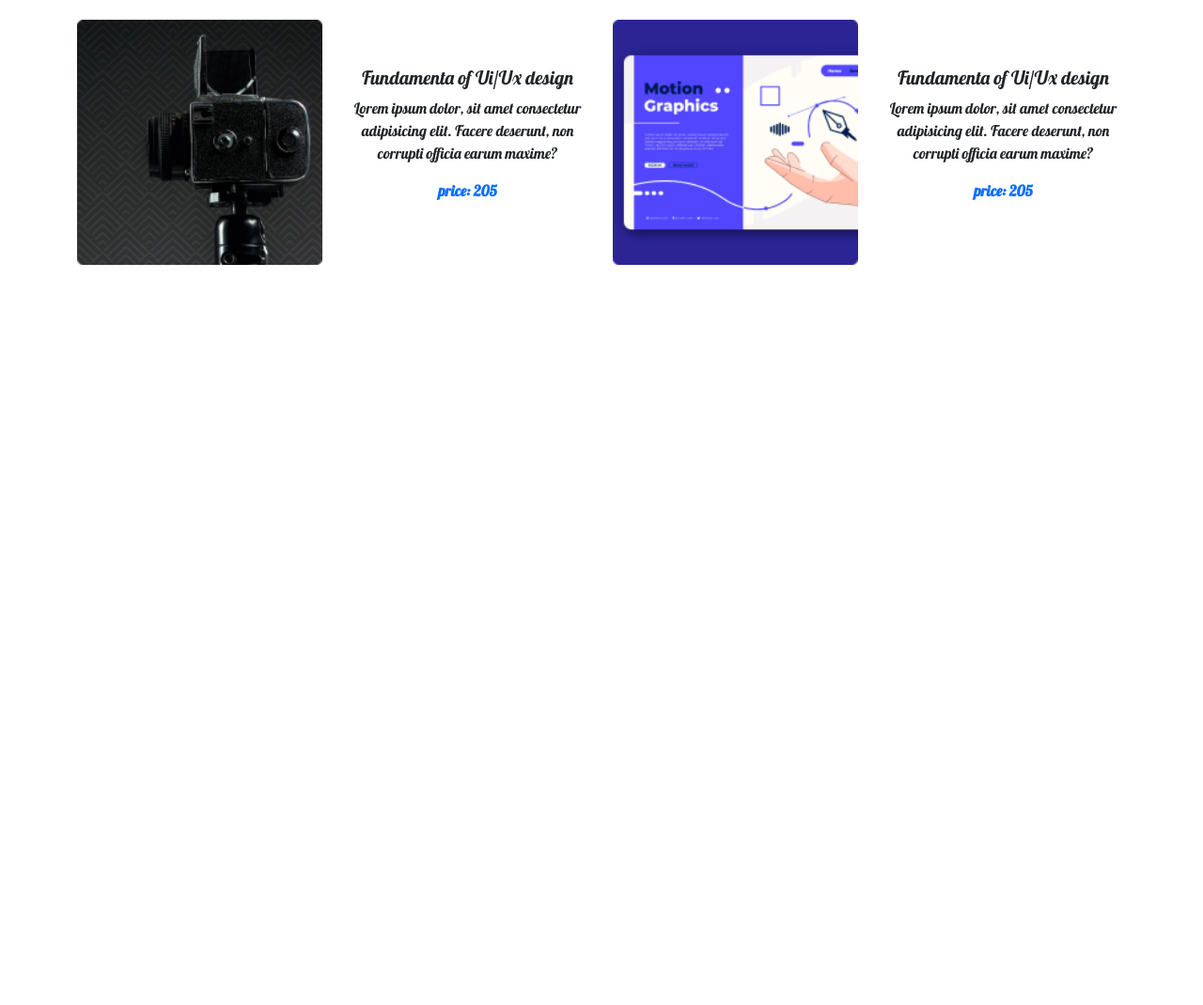
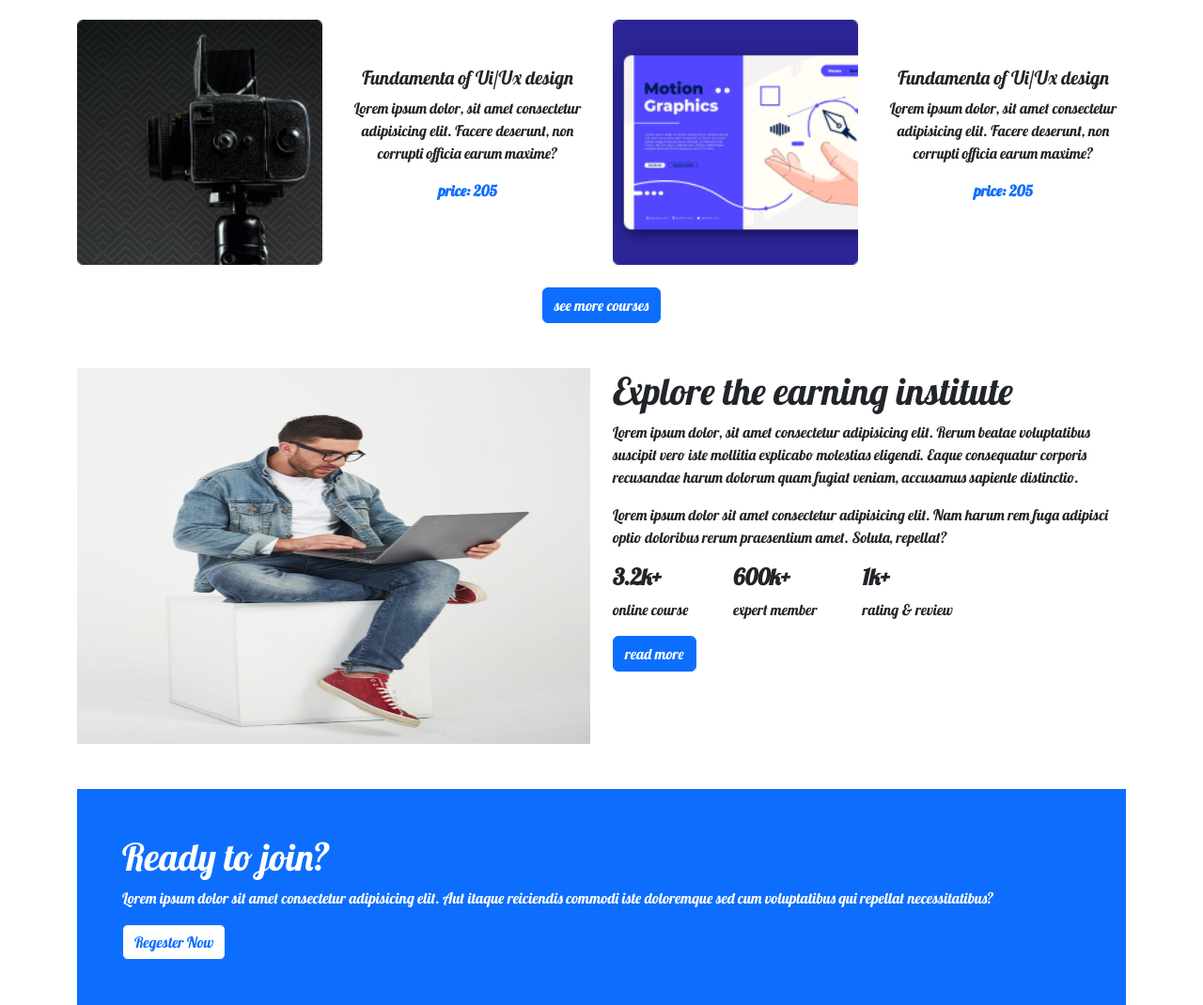
Before and after one commit to omarfarukgalib/self-practise-for-assignment-3, a plain HTML site: page index.html in a window 1280 px wide. Shown: the part 1405-2475 px from the top of the page at 94% size. Before the commit the page ends 1687 px from the top, so only its background shows below. Drawn offline with nearby package versions, Linux system fonts and the light colour scheme.

Commit message:
main section of modal added

```diff
--- a/index.html
+++ b/index.html
@@ -167,7 +167,7 @@
                     </div>
                 </div>
                 <div class="col">
-                    <div class="row row-cols-xl-2 d-flex align-items-center">
+                    <div class=" row row-cols-xl-2 d-flex align-items-center">
                         <img class="img-fluid" src="./images/course/course-6.png" alt="">
                         <div class=" text-center">
                             <h5>Fundamenta of Ui/Ux design</h5>
@@ -178,6 +178,83 @@
                 </div>
             </div>
         </section>
+        <section class="container mt-4">
+          <div class="d-flex justify-content-center">
+            <button class="btn btn-primary">see more courses</button>
+          </div>
+        </section>
+        <section class="container mt-5 ">
+          <div class="row gy-5 row-cols-1 row-cols-sm-1 row-cols-md-1 row-cols-lg-2 row-cols-xl-2">
+            <div class="col">
+              <div>
+                <img style="height:400px" class="w-100 img-fluid" src="./images/working.png" alt="">
+              </div>
+            </div>
+            <div class="col">
+              <div class="">
+                <div>
+                  <h1>Explore the earning institute</h1>
+                    <p>Lorem ipsum dolor, sit amet consectetur adipisicing elit. Rerum beatae voluptatibus suscipit vero iste mollitia explicabo molestias eligendi. Eaque consequatur corporis recusandae harum dolorum quam fugiat veniam, accusamus sapiente distinctio.</p>
+                    <p>Lorem ipsum dolor sit amet consectetur adipisicing elit. Nam harum rem fuga adipisci optio doloribus rerum praesentium amet. Soluta, repellat?</p>
+                    <div class="d-flex ">
+                      <div >
+                        <h4 class="fw-bold">
+                          3.2k+
+                        </h4>
+                        <p>online course</p>
+                      </div>
+                      <div class="ms-5">
+                        <h4 class="fw-bold">
+                          600k+
+                        </h4>
+                        <p>expert member</p>
+                      </div>
+                      <div class="ms-5">
+                        <h4 class="fw-bold">
+                          1k+
+                        </h4>
+                        <p>rating & review</p>
+                      </div>
+                    </div>
+                    <button class="btn btn-primary">read more</button>
+                </div>
+              </div>
+            </div>
+          </div>
+        </section>
+        <section class="container mt-5">
+          <div class="bg-primary text-white p-5">
+            <h1>Ready to join?</h1>
+            <p>Lorem ipsum dolor sit amet consectetur adipisicing elit. Aut itaque reiciendis commodi iste doloremque sed cum voluptatibus qui repellat necessitatibus?</p>
+            <div>
+               <!-- Button trigger modal -->
+<button type="button" class="bg-white text-primary btn btn-primary" data-bs-toggle="modal" data-bs-target="#staticBackdrop">
+  Regester Now
+</button>
+
+<!-- Modal -->
+<div class="modal fade" id="staticBackdrop" data-bs-backdrop="static" data-bs-keyboard="false" tabindex="-1" aria-labelledby="staticBackdropLabel" aria-hidden="true">
+  <div class="modal-dialog">
+    <div class="modal-content">
+      <div class="modal-header">
+        <h5 class="modal-title" id="staticBackdropLabel">Modal title</h5>
+        <button type="button" class="btn-close" data-bs-dismiss="modal" aria-label="Close"></button>
+      </div>
+      <div class="modal-body">
+        ...
+      </div>
+      <div class="modal-footer">
+        <button type="button" class="btn btn-secondary" data-bs-dismiss="modal">Close</button>
+        <button type="button" class="btn btn-primary">Understood</button>
+      </div>
+    </div>
+  </div>
+</div>
+            </div>
+          </div>
+
+        </section>
+
     </main>
 
     <!-- bootstrap script started -->
```
